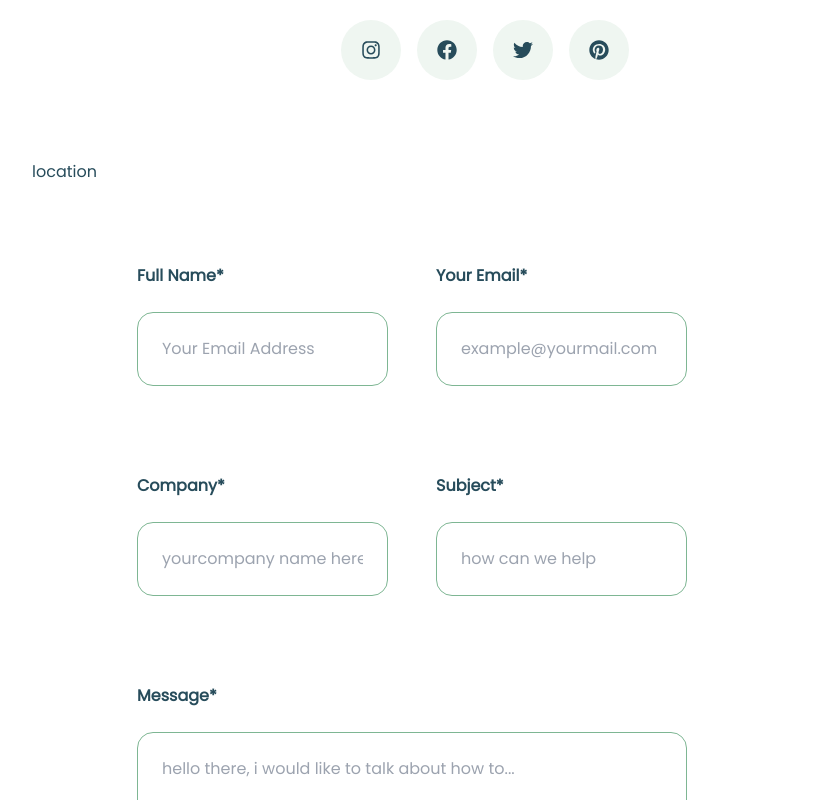
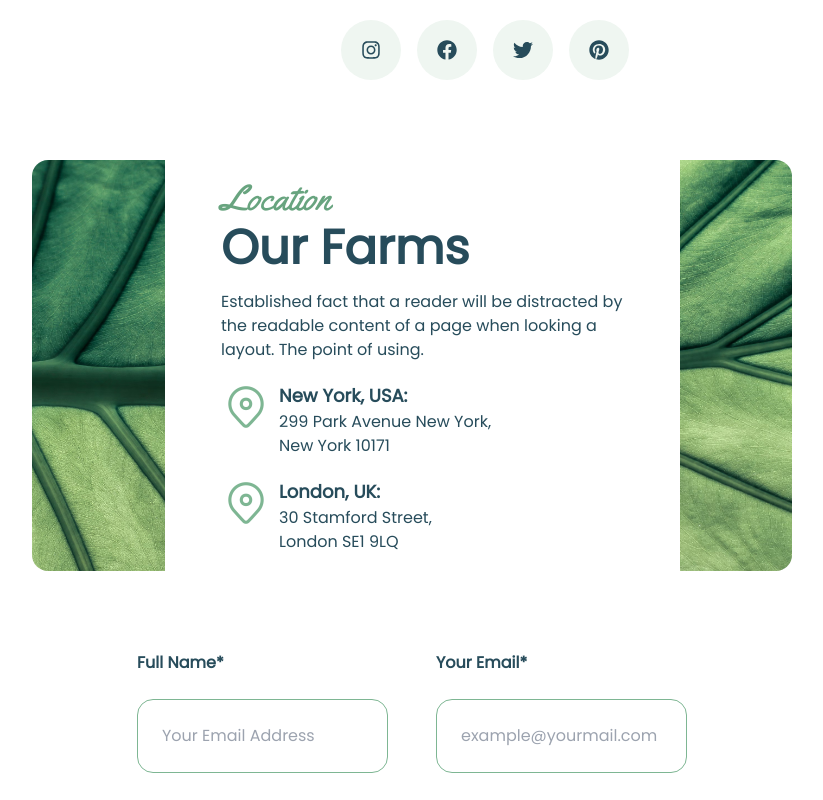
Before and after one commit to pally0091/Organic, a Next.js app: page /contact in a window 1280 px wide. Shown: the part 1180-1980 px from the top of the page, without its empty margins (228-1051 px from the left). Built offline with nearby package versions, Linux system fonts and the light colour scheme.

Commit message:
contact page done

```diff
--- a/src/app/contact/page.tsx
+++ b/src/app/contact/page.tsx
@@ -28,8 +28,52 @@ const Banner = () => {
 
 const Location = () => {
   return (
-    <div className="mt-[80px] px-[260px]">
-      <p>location</p>
+    <div className="mt-[80px] px-[260px] rounded-2xl overflow-hidden">
+      <div className="relative">
+        <img
+          src="/Images/contact_location.jpg"
+          alt=""
+          className="w-full h-auto object-cover rounded-2xl"
+        />
+        <div className="absolute inset-y-0 right-28 flex items-center justify-center rounded-2xl">
+          <div className="bg-white py-11 px-14 rounded-2xl max-w-[515px] w-full">
+            <span className="tag">Location</span>
+            <h1 className="text-5xl font-bold leading-tight">Our Farms</h1>
+            <p className="mt-3">
+              Established fact that a reader will be distracted by the readable
+              content of a page when looking a layout. The point of using.
+            </p>
+            <div className="flex gap-2 mt-5">
+              <img
+                src="/Images/pin.png"
+                alt=""
+                className="w-[50px] h-[50px]"
+              />
+              <div className="">
+                <h1 className="text-lg font-bold">New York, USA:</h1>
+                <p>
+                  299 Park Avenue New York,
+                  <br /> New York 10171
+                </p>
+              </div>
+            </div>
+            <div className="flex gap-2 mt-5">
+              <img
+                src="/Images/pin.png"
+                alt=""
+                className="w-[50px] h-[50px]"
+              />
+              <div className="">
+                <h1 className="text-lg font-bold">London, UK:</h1>
+                <p>
+                  30 Stamford Street,
+                  <br /> London SE1 9LQ
+                </p>
+              </div>
+            </div>
+          </div>
+        </div>
+      </div>
     </div>
   );
 };
```
Also changed, not shown: public/Images/pin.png (added).
